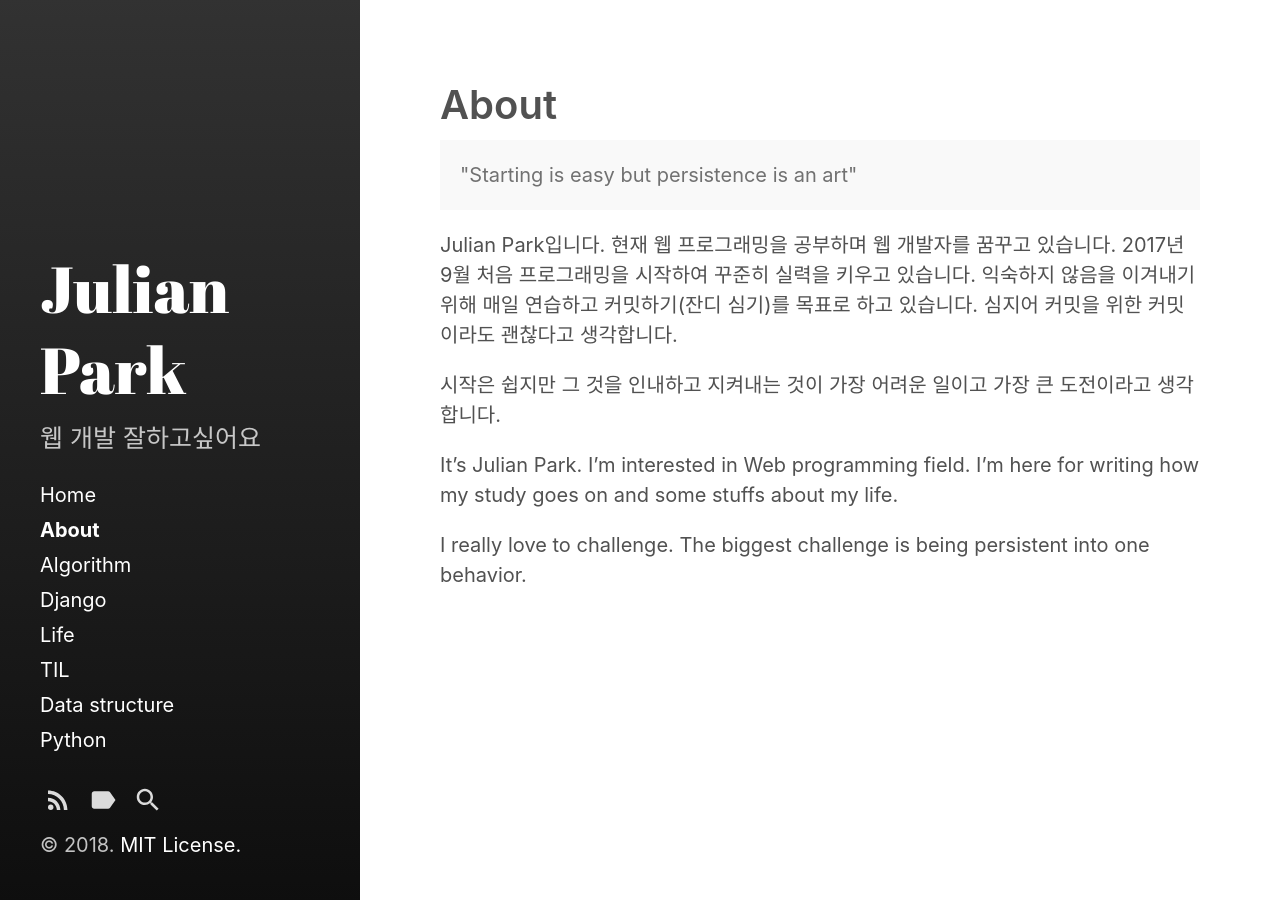
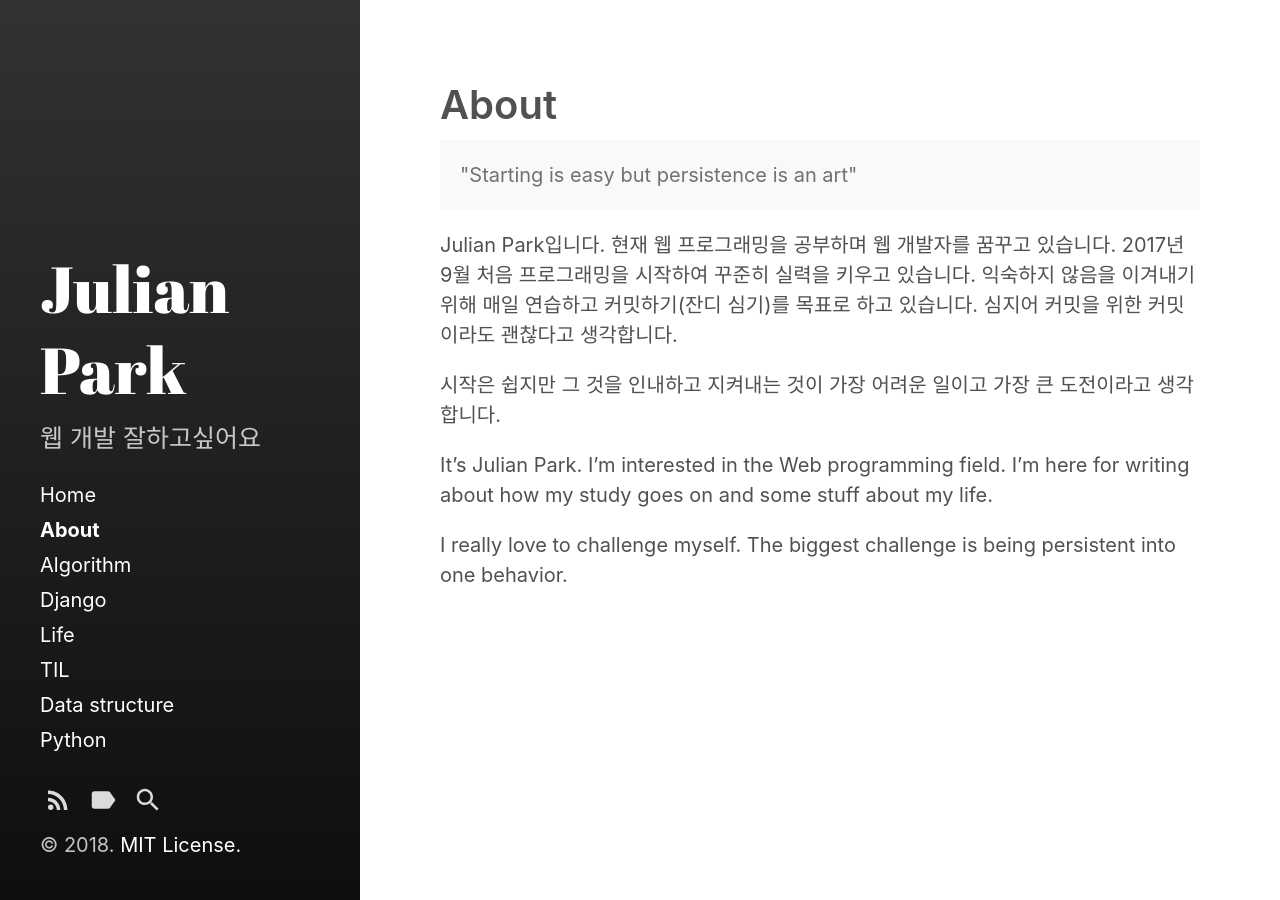
Before and after one commit to Chrisaor/chrisaor.github.com, a Jekyll site: the page built from about.md, in a window 1280 px wide. Built offline with Jekyll 4.4.1, drawn with Linux system fonts in a browser that asks for light colours.

Commit message:
about.md modified

```diff
--- a/about.md
+++ b/about.md
@@ -14,7 +14,6 @@ Julian Park입니다. 현재 웹 프로그래밍을 공부하며 웹 개발자
 
 
 
-It's Julian Park. I'm interested in Web programming field.
-I'm here for writing how my study goes on and some stuffs about my life.
+It's Julian Park. I’m interested in the Web programming field. I’m here for writing about how my study goes on and some stuff about my life.
 
-I really love to challenge. The biggest challenge is being persistent into one behavior.
+I really love to challenge myself. The biggest challenge is being persistent into one behavior.
```
Also changed, not shown: _posts/TIL/2018-02-06-TIL.md (added, +6 -0 lines).
